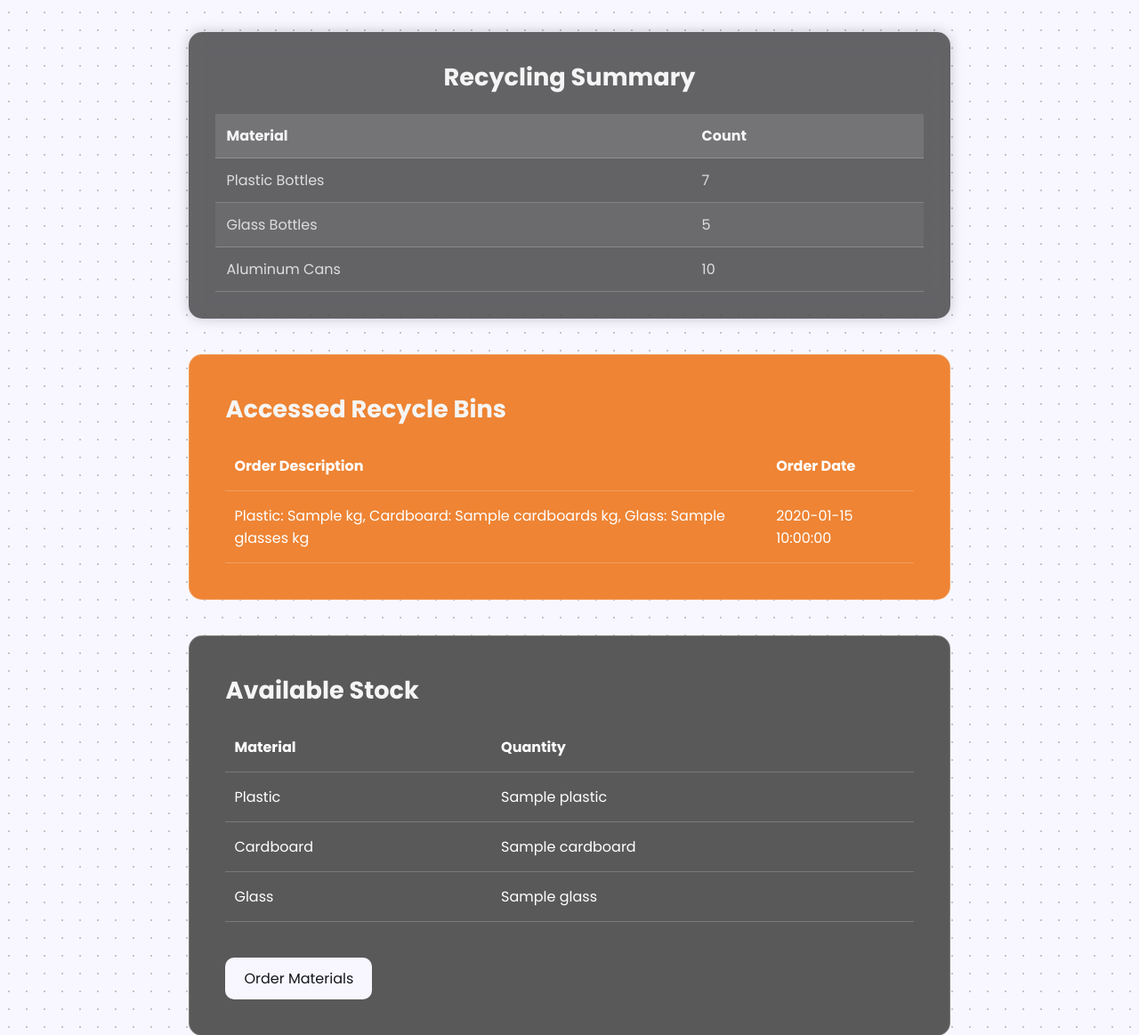
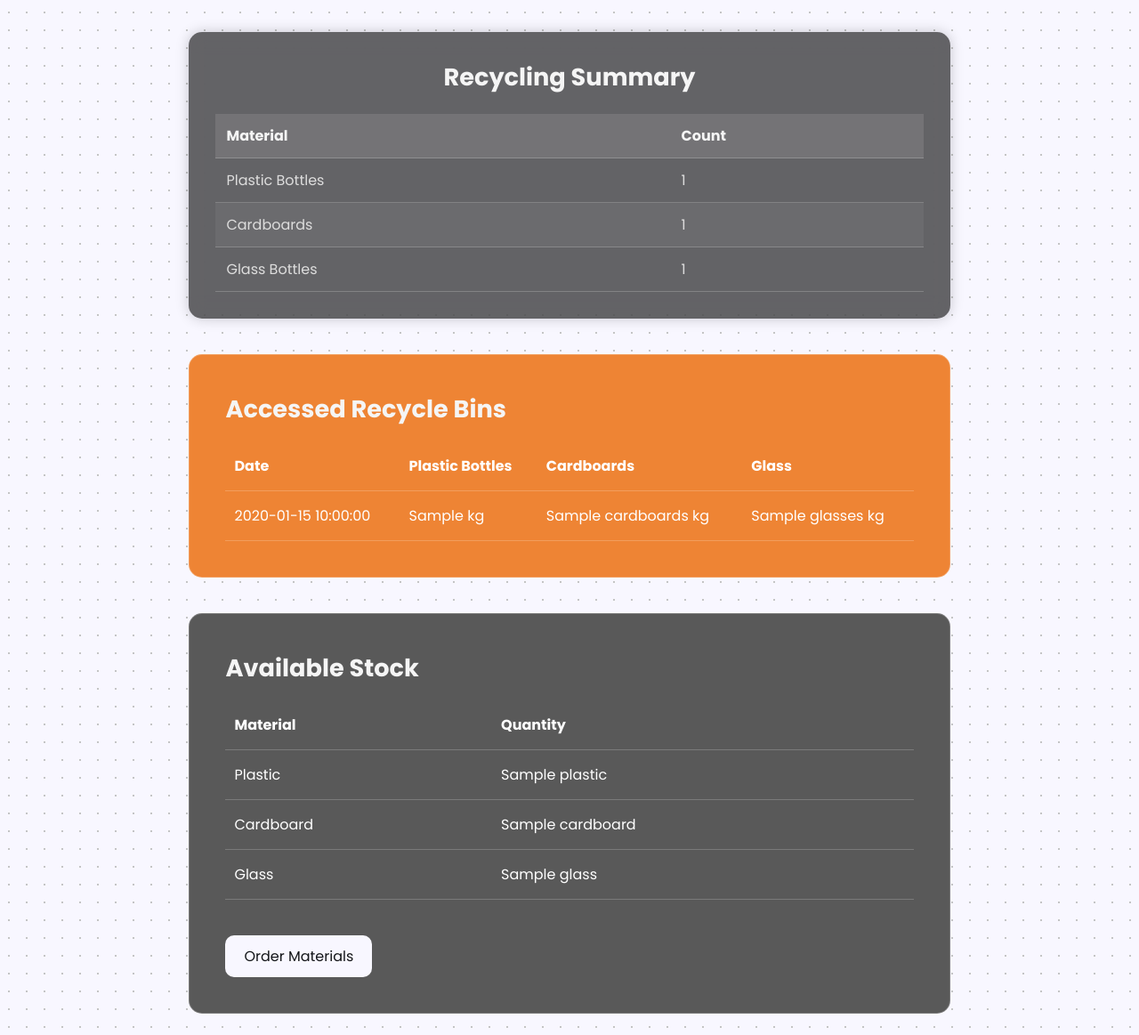
Before and after one commit to kausar2nd/testShunno, a Flask app: template app/templates/company_dashboard.html in a window 1280 px wide. Shown: the part 376-1539 px from the top of the page at 89% size. Run offline with Flask 3, Linux system fonts and the light colour scheme; the visitor is signed in with stand-in values (Sample User, id 1); tables that the repository leaves empty or names only in its code hold one stand-in row (values such as "Sample post"); the template is opened without the code that fills it: most values are stand-ins (such as "Sample title", 1, 10 or a date in 2020).

Commit message:
added company summary and update order description

```diff
--- a/app/routes/user_routes.py
+++ b/app/routes/user_routes.py
@@ -196,8 +196,6 @@ def user_dashboard():
             (user_id,),
         )
         summary = cursor.fetchone()
-        print(summary)  # Fetch the single row result
-        conn.close()
 
         # Assign values to variables
         total_plastic, total_cardboards, total_glasses = summary.values()
--- a/app/static/css/user_dashboard_style.css
+++ b/app/static/css/user_dashboard_style.css
@@ -132,6 +132,7 @@ td {
     align-items: center;
     color: #141619;
     padding: 2%;
+    box-shadow: 0 4px 8px rgba(0, 0, 0, 0.2);
 }
 
 .info {
@@ -180,6 +181,7 @@ h2 {
     max-height: 350px;
     scrollbar-width: thin;
     scrollbar-color: #585858 transparent;
+    box-shadow: 0 4px 8px rgba(0, 0, 0, 0.2);
 }
 
 .transactions-container table {
@@ -227,6 +229,7 @@ h2 {
     border: 1px solid rgba(255, 255, 255, 0.4);
     border-radius: 10px;
     color: #141619;
+    box-shadow: 0 4px 8px rgba(0, 0, 0, 0.2);
 }
 
 .new-order h2 {
@@ -343,6 +346,7 @@ h2 {
     border-radius: 3px;
     padding: 2% 5%;
     text-align: center;
+    box-shadow: 0 4px 8px rgba(0, 0, 0, 0.2);
 }
 
 .withdraw form {
--- a/app/templates/company_dashboard.html
+++ b/app/templates/company_dashboard.html
@@ -41,15 +41,15 @@
           <tbody>
             <tr>
               <td>Plastic Bottles</td>
-              <td>7</td>
+              <td>{{ total_plastic }}</td>
+            </tr>
+            <tr>
+              <td>Cardboards</td>
+              <td>{{ total_cardboards }}</td>
             </tr>
             <tr>
               <td>Glass Bottles</td>
-              <td>5</td>
-            </tr>
-            <tr>
-              <td>Aluminum Cans</td>
-              <td>10</td>
+              <td>{{ total_glasses }}</td>
             </tr>
           </tbody>
         </table>
@@ -62,23 +62,23 @@
           <table>
             <thead>
               <tr>
-                <th>Order Description</th>
-                <th>Order Date</th>
+                <th>Date</th>
+                <th>Plastic Bottles</th>
+                <th>Cardboards</th>
+                <th>Glass</th>
               </tr>
             </thead>
             <tbody>
               {% for history in history_data %}
               <tr>
-                <td>
-                  Plastic: {{ history.plastic_bottles or 0 }} kg,
-                  Cardboard: {{ history.cardboards or 0 }} kg,
-                  Glass: {{ history.glasses or 0 }} kg
-                </td>
                 <td>{{ history.company_history_date }}</td>
+                <td>{{ history.plastic_bottles or 0 }} kg</td>
+                <td>{{ history.cardboards or 0 }} kg</td>
+                <td>{{ history.glasses or 0 }} kg</td>
               </tr>
               {% else %}
               <tr>
-                <td colspan="2">No history available.</td>
+                <td colspan="4">No history available.</td>
               </tr>
               {% endfor %}
             </tbody>
```
Also changed, not shown: app/routes/company_routes.py (+17 -0 lines).
